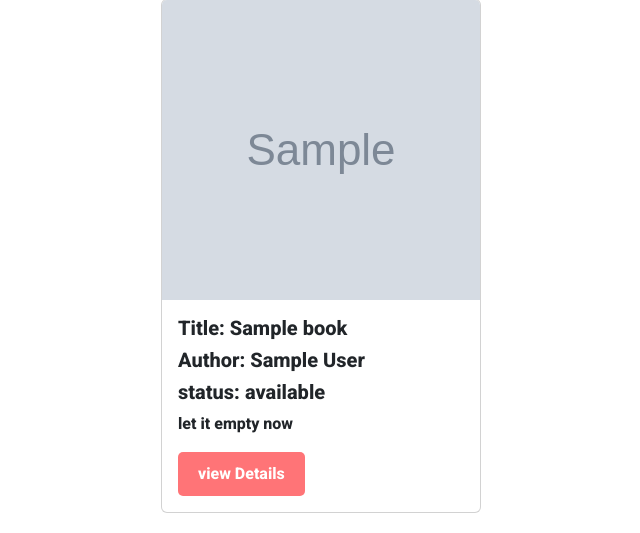
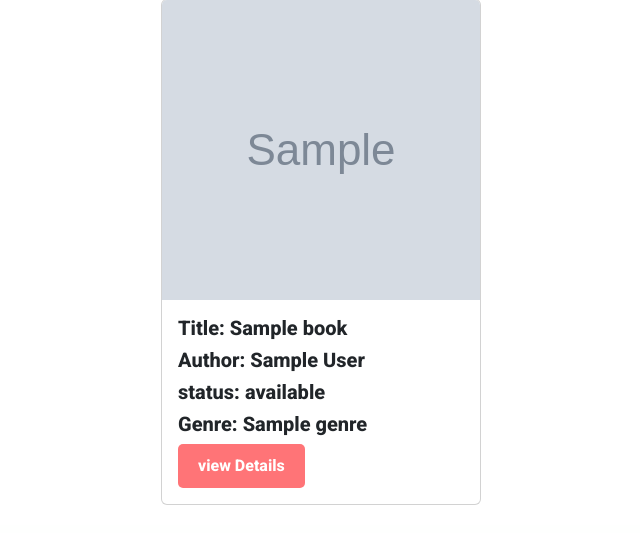
Before and after one commit to seifbasel/Library-Management-System-Website, a Django app: page /books/ in a window 1280 px wide. Shown: the part 383-916 px from the top of the page, without its empty margins (319-959 px from the left). After the commit the page ends 888 px from the top, so only its background shows below. Run offline with Django 4.2, Linux system fonts and the light colour scheme; tables that the repository leaves empty hold one stand-in row (values such as "Sample post"); grey boxes marked "Sample" are stand-in pictures; some libraries are stand-ins or nearby versions; some web fonts are replaced.

Commit message:
add images and data

```diff
--- a/LMS/books/templates/books/index.html
+++ b/LMS/books/templates/books/index.html
@@ -21,7 +21,10 @@
             <h5 class="card-title">
                 status: {{book.status}}
             </h5>
-            <p class="card-text">let it empty now</p>
+            <h5 class="card-title">
+                Genre: {{book.genre}}
+            </h5>
+            <!-- <p class="card-text">let it empty now</p> -->
             <a href="#" class="btn btn-primary">view Details</a>
         </div>
     </div>
```
Also changed, not shown: LMS/media/books/images/Birnam_Wood.jpg (added), LMS/media/books/images/Pineapple_street.jpg (added), LMS/media/books/images/Shy.jpg (added), LMS/media/books/images/The_world_of_ice__fire.jpg (added), LMS/students/migrations/0004_alter_student_phone_number.py (added).
